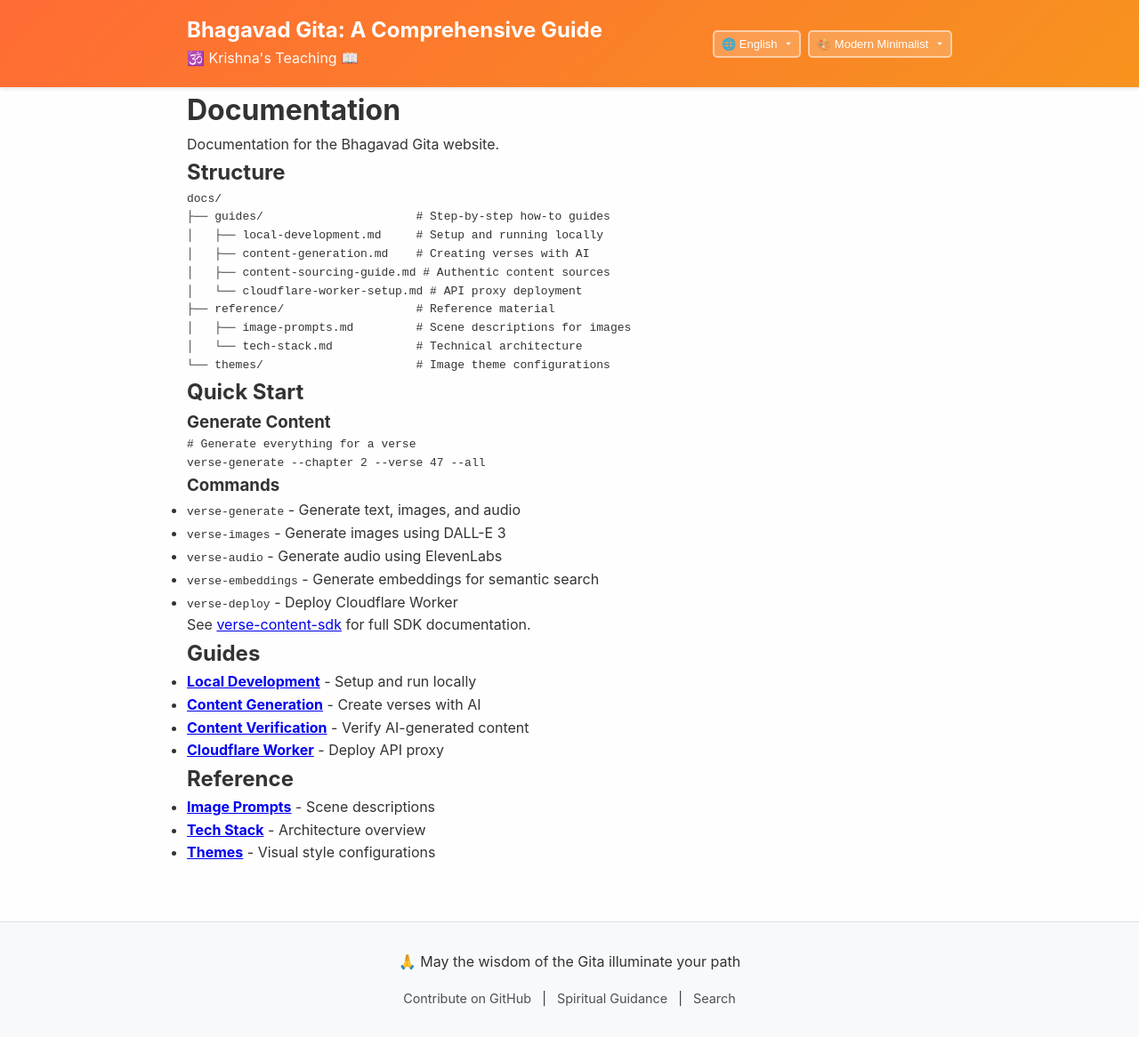
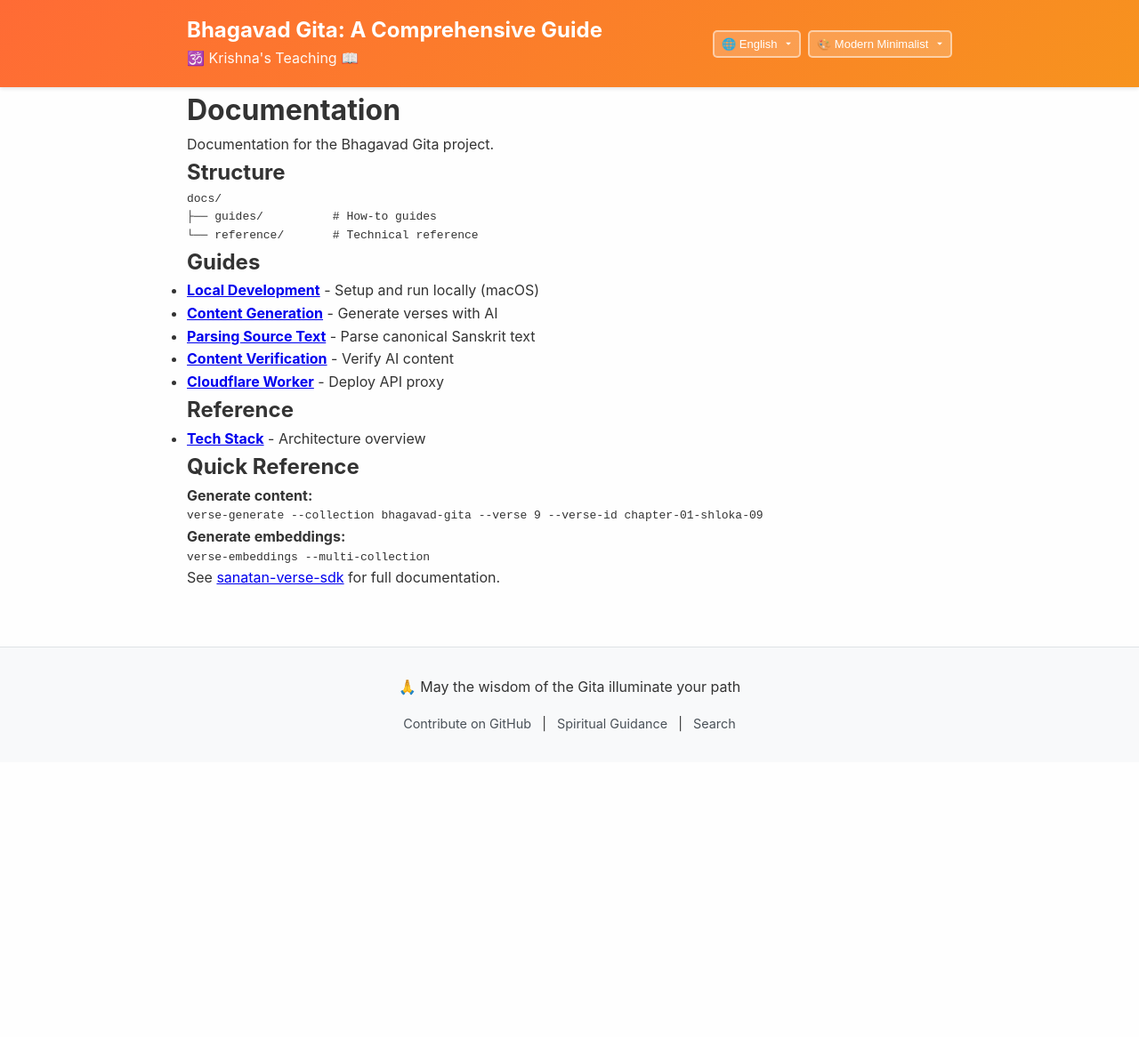
Before and after one commit to sanatan-learnings/bhagavad-gita, a Jekyll site: the page built from docs/README.md, in a window 1280 px wide. Shown: the whole page at 89% size. Built offline with Jekyll 4.4.1, drawn with Linux system fonts in a browser that asks for light colours; our own code applies the rules of GitHub Pages for plain Markdown files; after the commit the page ends 900 px from its top, so only the background shows below that.

Commit message:
Update docs to be accurate and simple
docs/README.md:
- Remove references to deleted files (image-prompts.md, themes/)
- Fix SDK reference: verse-content-sdk → sanatan-verse-sdk
- Update command examples to be accurate
- Simplify structure, remove outdated content

docs/reference/tech-stack.md:
- Fix SDK name throughout
- Update verse count: 4 sample → 11 generated (690 remaining/701 total)
- Add current status section

Co-Authored-By: Claude Sonnet 4.5 <noreply@anthropic.com>

````diff
--- a/docs/README.md
+++ b/docs/README.md
@@ -1,50 +1,37 @@
 # Documentation
 
-Documentation for the Bhagavad Gita website.
+Documentation for the Bhagavad Gita project.
 
 ## Structure
 
 ```
 docs/
-├── guides/                      # Step-by-step how-to guides
-│   ├── local-development.md     # Setup and running locally
-│   ├── content-generation.md    # Creating verses with AI
-│   ├── content-sourcing-guide.md # Authentic content sources
-│   └── cloudflare-worker-setup.md # API proxy deployment
-├── reference/                   # Reference material
-│   ├── image-prompts.md         # Scene descriptions for images
-│   └── tech-stack.md            # Technical architecture
-└── themes/                      # Image theme configurations
+├── guides/          # How-to guides
+└── reference/       # Technical reference
 ```
-
-## Quick Start
-
-### Generate Content
-
-```bash
-# Generate everything for a verse
-verse-generate --chapter 2 --verse 47 --all
-```
-
-### Commands
-
-- `verse-generate` - Generate text, images, and audio
-- `verse-images` - Generate images using DALL-E 3
-- `verse-audio` - Generate audio using ElevenLabs
-- `verse-embeddings` - Generate embeddings for semantic search
-- `verse-deploy` - Deploy Cloudflare Worker
-
-See [verse-content-sdk](https://github.com/sanatan-learnings/verse-content-sdk) for full SDK documentation.
 
 ## Guides
 
-- **[Local Development](guides/local-development.md)** - Setup and run locally
-- **[Content Generation](guides/content-generation.md)** - Create verses with AI
-- **[Content Verification](guides/content-verification-guide.md)** - Verify AI-generated content
+- **[Local Development](guides/local-development.md)** - Setup and run locally (macOS)
+- **[Content Generation](guides/content-generation.md)** - Generate verses with AI
+- **[Parsing Source Text](guides/parsing-source-text.md)** - Parse canonical Sanskrit text
+- **[Content Verification](guides/content-verification-guide.md)** - Verify AI content
 - **[Cloudflare Worker](guides/cloudflare-worker-setup.md)** - Deploy API proxy
 
 ## Reference
 
-- **[Image Prompts](reference/image-prompts.md)** - Scene descriptions
 - **[Tech Stack](reference/tech-stack.md)** - Architecture overview
-- **[Themes](themes/)** - Visual style configurations
+
+## Quick Reference
+
+**Generate content:**
+```bash
+verse-generate --collection bhagavad-gita --verse 9 --verse-id chapter-01-shloka-09
+```
+
+**Generate embeddings:**
+```bash
+verse-embeddings --multi-collection
+```
+
+See [sanatan-verse-sdk](https://github.com/sanatan-learnings/sanatan-verse-sdk) for full documentation.
````
Also changed, not shown: docs/reference/tech-stack.md (+9 -4 lines).
